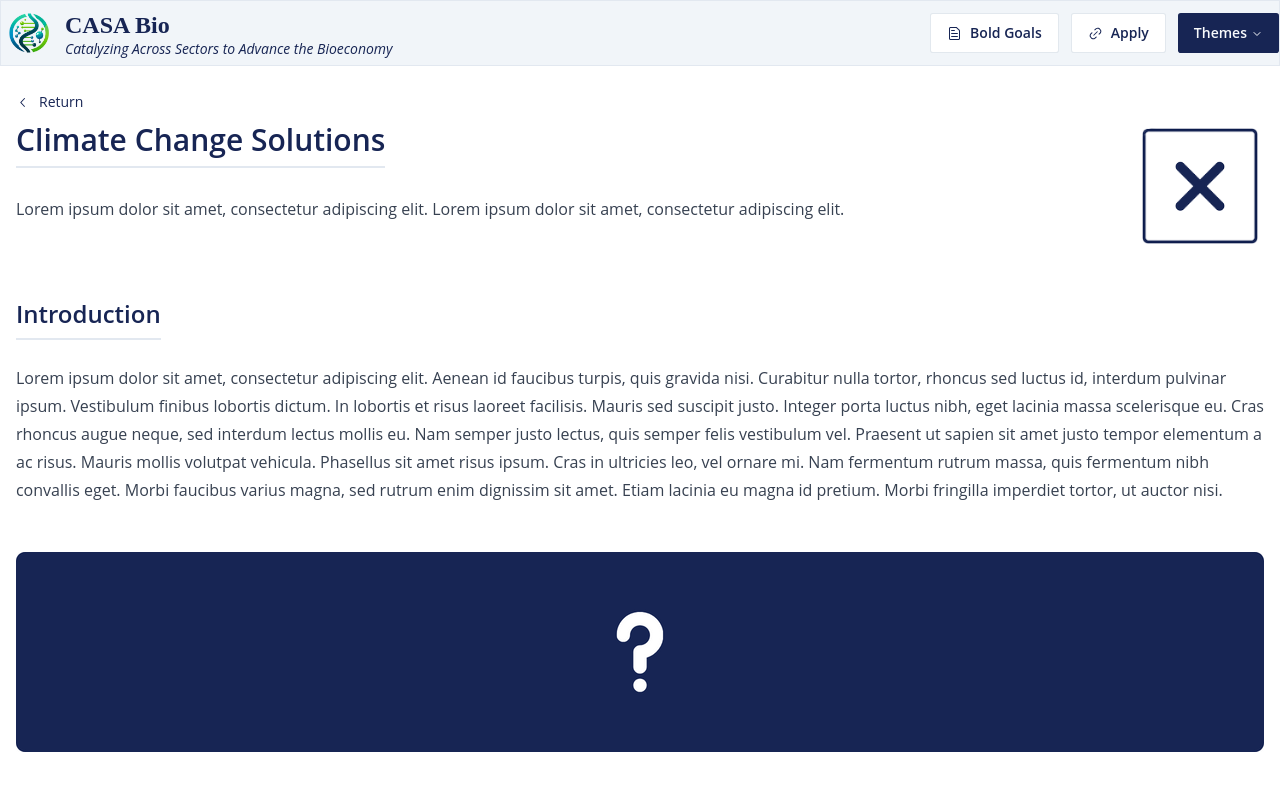
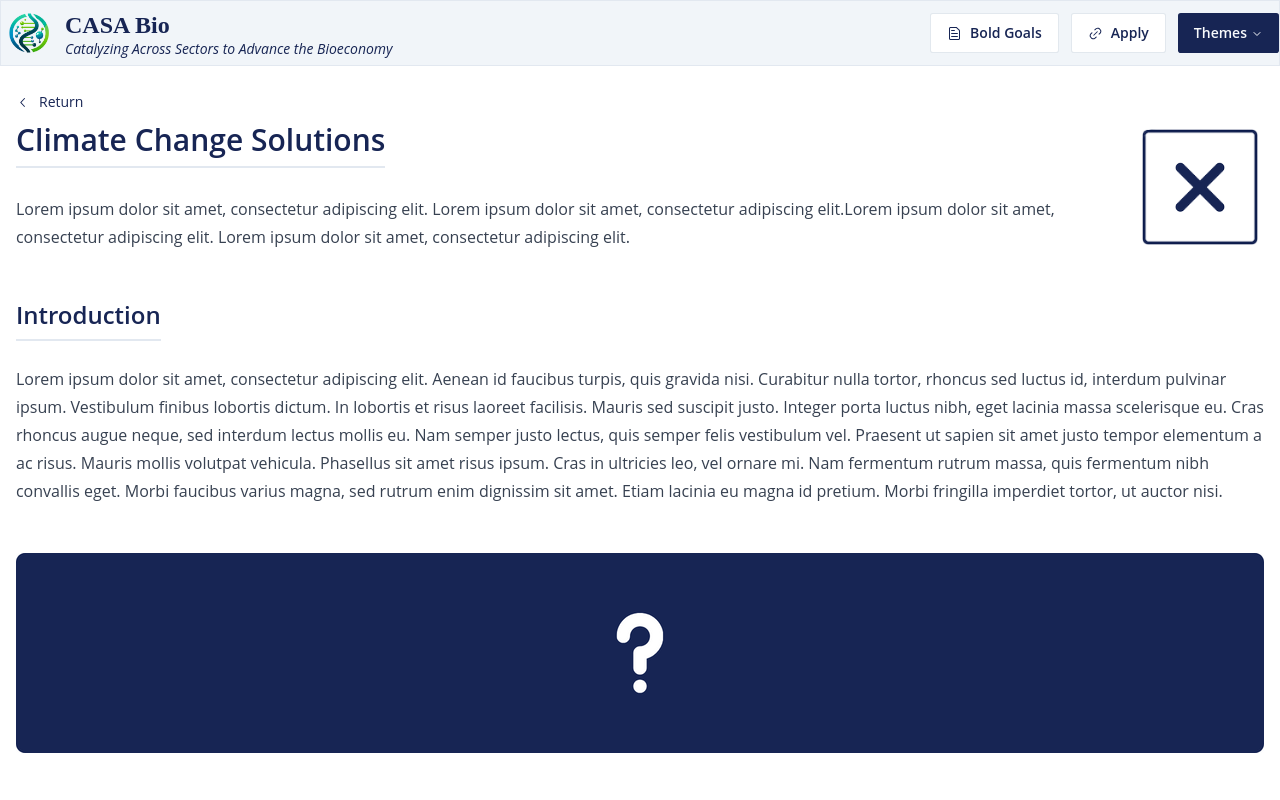
Before and after one commit to ZachStapletonJones/casa-bio, a Next.js app: page /climate-change-solutions in a window 1280 px wide. Shown: the top 800 px of the page. Built offline with nearby package versions, Linux system fonts and the light colour scheme.

Commit message:
lengthened taglines

```diff
--- a/data/themes.ts
+++ b/data/themes.ts
@@ -21,7 +21,7 @@ slug: 'climate-change-solutions',
 description: 'Lorem ipsum dolor sit amet, consectetur adipiscing elit.',
 tagline:
 `# Climate Change Solutions
-Lorem ipsum dolor sit amet, consectetur adipiscing elit. Lorem ipsum dolor sit amet, consectetur adipiscing elit.
+Lorem ipsum dolor sit amet, consectetur adipiscing elit. Lorem ipsum dolor sit amet, consectetur adipiscing elit.Lorem ipsum dolor sit amet, consectetur adipiscing elit. Lorem ipsum dolor sit amet, consectetur adipiscing elit.
 `,
 introduction:
 `## Introduction
@@ -48,7 +48,7 @@ slug: 'food-agriculture-innovation',
 description: 'Lorem ipsum dolor sit amet, consectetur adipiscing elit.',
 tagline:
 `# Food and Agriculture Innovation
-Lorem ipsum dolor sit amet, consectetur adipiscing elit. Lorem ipsum dolor sit amet, consectetur adipiscing elit.
+Lorem ipsum dolor sit amet, consectetur adipiscing elit. Lorem ipsum dolor sit amet, consectetur adipiscing elit.Lorem ipsum dolor sit amet, consectetur adipiscing elit. Lorem ipsum dolor sit amet, consectetur adipiscing elit.
 `,
 introduction:
 `## Introduction
@@ -75,7 +75,7 @@ slug: 'supply-chain-resilience',
 description: 'Lorem ipsum dolor sit amet, consectetur adipiscing elit.',
 tagline:
 `# Supply Chain Resilience
-Lorem ipsum dolor sit amet, consectetur adipiscing elit. Lorem ipsum dolor sit amet, consectetur adipiscing elit.
+Lorem ipsum dolor sit amet, consectetur adipiscing elit. Lorem ipsum dolor sit amet, consectetur adipiscing elit.Lorem ipsum dolor sit amet, consectetur adipiscing elit. Lorem ipsum dolor sit amet, consectetur adipiscing elit.
 `,
 introduction:
 `## Introduction
@@ -102,7 +102,7 @@ slug: 'human-health',
 description: 'Lorem ipsum dolor sit amet, consectetur adipiscing elit.',
 tagline:
 `# Human Health
-Lorem ipsum dolor sit amet, consectetur adipiscing elit. Lorem ipsum dolor sit amet, consectetur adipiscing elit.
+Lorem ipsum dolor sit amet, consectetur adipiscing elit. Lorem ipsum dolor sit amet, consectetur adipiscing elit.Lorem ipsum dolor sit amet, consectetur adipiscing elit. Lorem ipsum dolor sit amet, consectetur adipiscing elit.
 `
 ,introduction:
 `## Introduction
@@ -129,7 +129,7 @@ slug: 'cross-cutting-advances',
 description: 'Lorem ipsum dolor sit amet, consectetur adipiscing elit.',
 tagline:
 `# Cross-Cutting Advances
-Lorem ipsum dolor sit amet, consectetur adipiscing elit. Lorem ipsum dolor sit amet, consectetur adipiscing elit.
+Lorem ipsum dolor sit amet, consectetur adipiscing elit. Lorem ipsum dolor sit amet, consectetur adipiscing elit.Lorem ipsum dolor sit amet, consectetur adipiscing elit. Lorem ipsum dolor sit amet, consectetur adipiscing elit.
 `,
 introduction:
 `## Introduction
```
